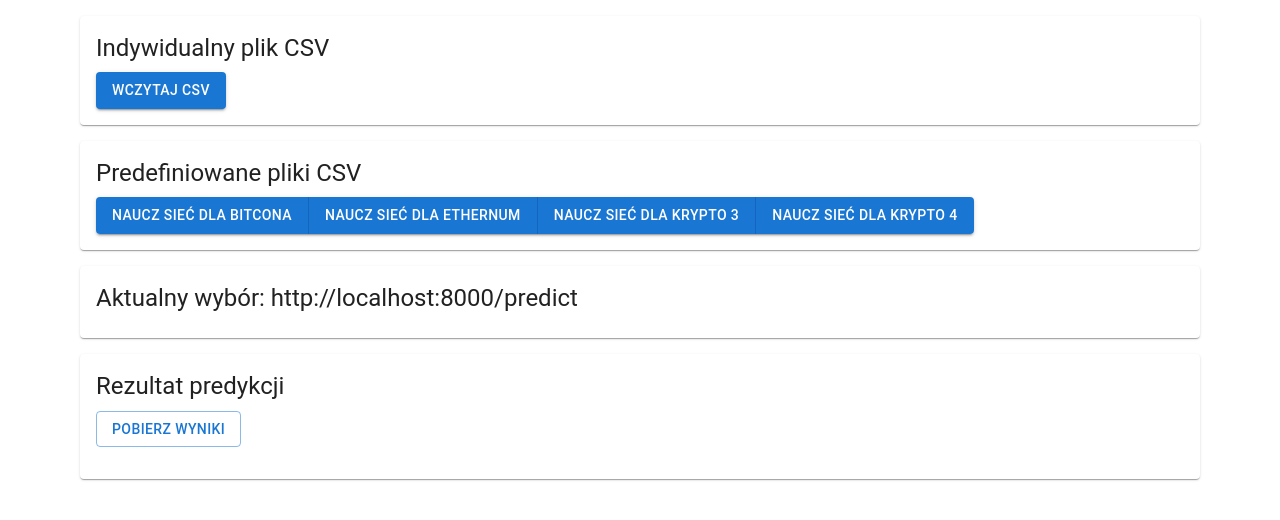
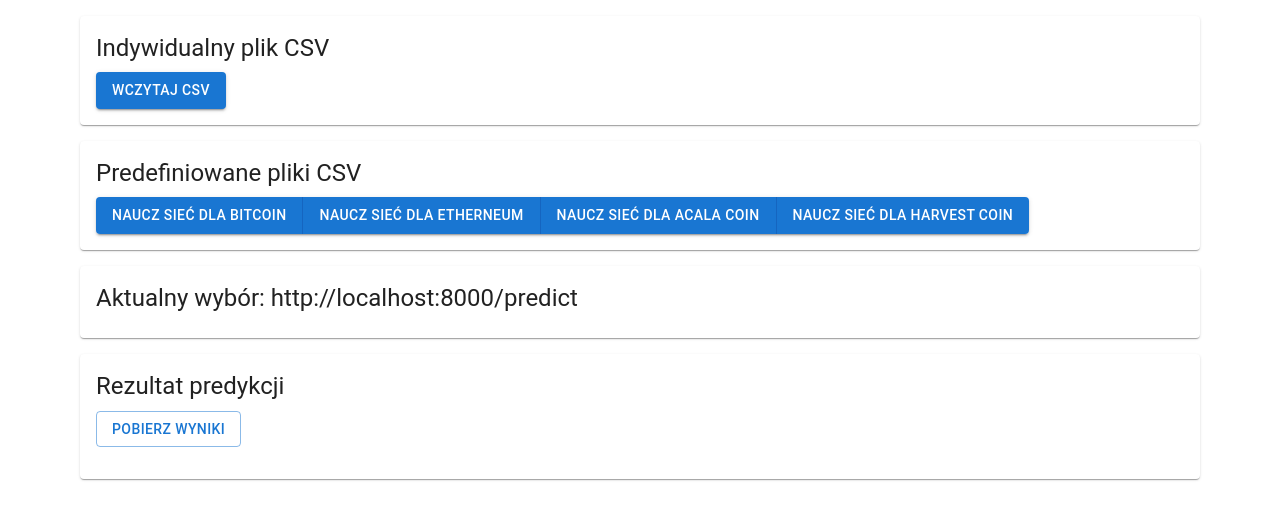
Before and after one commit to matprzygocki/NIP-frontend, a React (Create React App) app: page / in a window 1280 px wide. Shown: the top 520 px of the page. Built offline with nearby package versions, Linux system fonts and the light colour scheme; the HTML template or start-up script is replaced by a standard one.

Commit message:
Button update with new Datasets

```diff
--- a/src/App.js
+++ b/src/App.js
@@ -134,16 +134,16 @@ const FrameWithButtons = () => {
                                         Predefiniowane pliki CSV
                                     </Typography>
                                     <ButtonGroup variant="contained" aria-label="outlined primary button group">
-                                        <Button onClick={() => handlePredefinedFile('Naucz sieć dla Bitcona')}>Naucz sieć
-                                            dla Bitcona</Button>
-                                        <Button onClick={() => handlePredefinedFile('Naucz sieć dla Ethernum')}>Naucz sieć
-                                            dla Ethernum</Button>
+                                        <Button onClick={() => handlePredefinedFile("http://localhost:8000/predict/BitcoinUSD.csv")}>Naucz sieć
+                                            dla Bitcoin</Button>
+                                        <Button onClick={() => handlePredefinedFile("http://localhost:8000/predict/EtherUSD.csv")}>Naucz sieć
+                                            dla Etherneum</Button>
                                         <Button
-                                            onClick={() => handlePredefinedFile("http://localhost:8000/predict/airline-passengers.csv")}>Naucz
-                                            sieć dla Krypto 3</Button>
+                                            onClick={() => handlePredefinedFile("http://localhost:8000/predict/AcalaUSD.csv")}>Naucz sieć
+                                            dla Acala Coin</Button>
                                         <Button
-                                            onClick={() => handlePredefinedFile("http://localhost:8000/predict/zbior-drugi.csv")}>Naucz
-                                            sieć dla Krypto 4</Button>
+                                            onClick={() => handlePredefinedFile("http://localhost:8000/predict/HarvestUSD.csv")}>Naucz
+                                            sieć dla Harvest Coin</Button>
                                     </ButtonGroup>
                                 </Box>
                             </Card>
```
